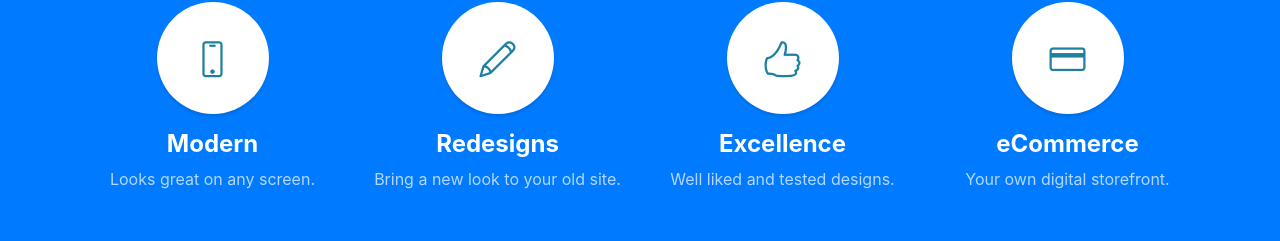
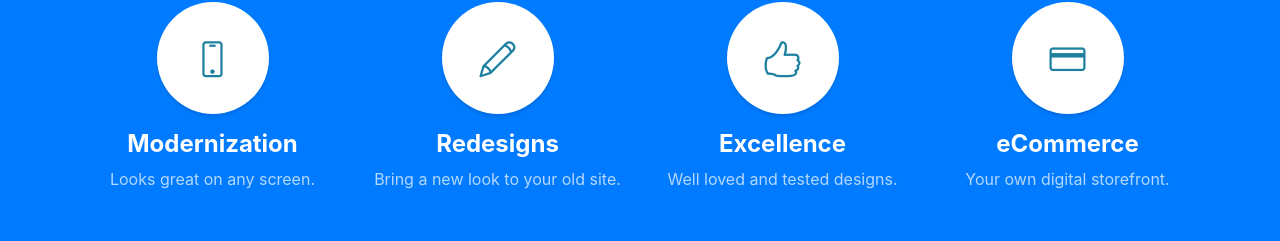
Before and after one commit to Astramentis/astramentis.github.io, a website with bundled scripts: page index.html in a window 1280 px wide. Shown: the part 1456-1697 px from the top of the page. Built offline with nearby package versions, Linux system fonts and the light colour scheme.

Commit message:
tweaking services

```diff
--- a/index.html
+++ b/index.html
@@ -95,7 +95,7 @@
               <i class="icon-screen-smartphone"></i>
             </span>
             <h4>
-              <strong>Modern</strong>
+              <strong>Modernization</strong>
             </h4>
             <p class="text-faded mb-0">Looks great on any screen.</p>
           </div>
@@ -115,7 +115,7 @@
             <h4>
               <strong>Excellence</strong>
             </h4>
-            <p class="text-faded mb-0">Well liked and tested designs.</p>
+            <p class="text-faded mb-0">Well loved and tested designs.</p>
           </div>
           <div class="col-lg-3 col-md-6">
             <span class="service-icon rounded-circle mx-auto mb-3">
```
